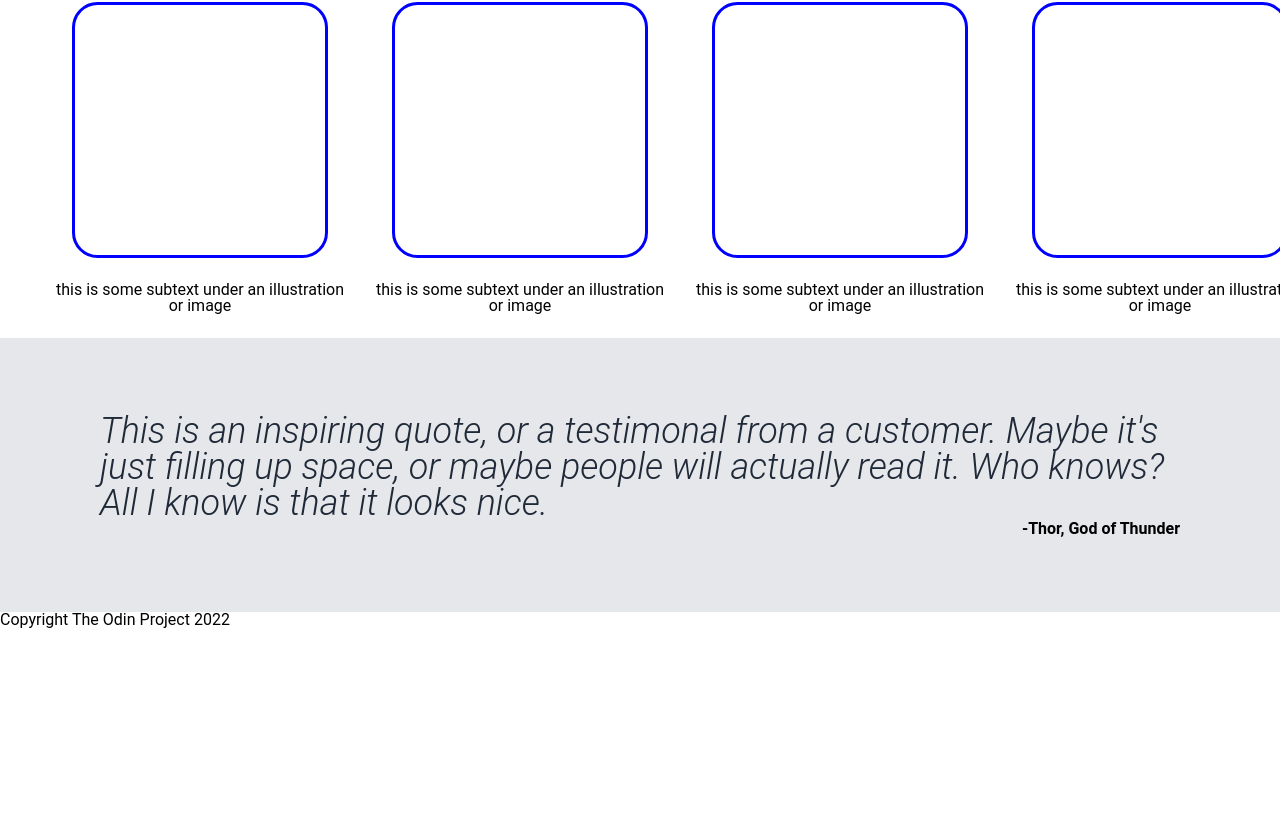
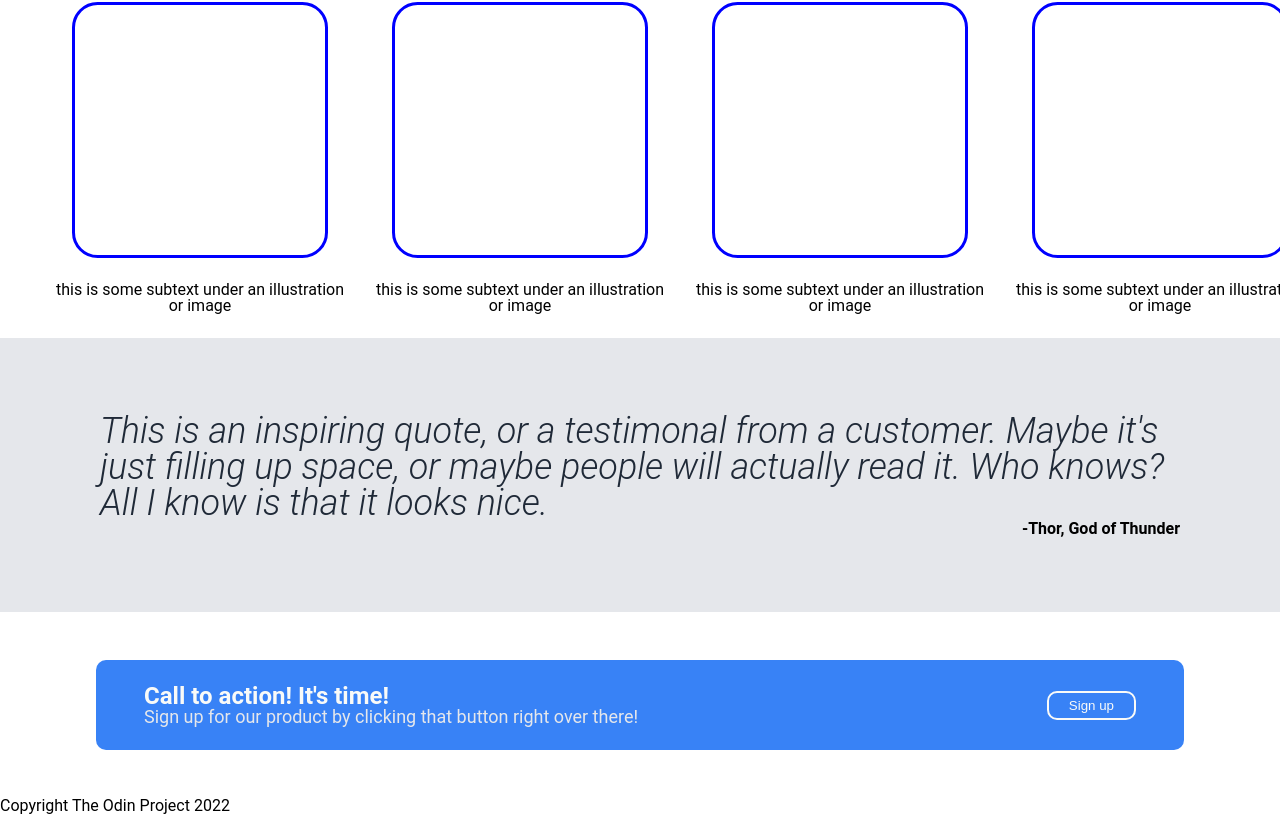
Before and after one commit to rgolds33703/odin_landing_page, a plain HTML site: page index.html in a window 1280 px wide. Shown: the part 235-1050 px from the top of the page. Before the commit the page ends 864 px from the top, so only its background shows below. Drawn offline with Linux system fonts and the light colour scheme.

Commit message:
added action section

```diff
--- a/index.html
+++ b/index.html
@@ -52,7 +52,15 @@
            <p class="quote quote-text">This is an inspiring quote, or a testimonal from a customer. Maybe it's just filling up space, or maybe people will actually read it. Who knows? All I know is that it looks nice.</p>
            <p class="citation">-Thor, God of Thunder</p>
        </article>
-       <article class="action_card"></article>
+       <article class="action_card">
+           <div class="action-left">
+                <h2 class="header-logo-text">Call to action! It's time!</h2>
+                <p class="hero-secondary-text">Sign up for our product by clicking that button right over there!</p>
+           </div>
+           <div class="action-right">
+                <button>Sign up</button>
+           </div>
+       </article>
    </section>
    <footer>Copyright The Odin Project 2022</footer>
 </body>
--- a/style.css
+++ b/style.css
@@ -153,3 +153,21 @@ header {
     align-self: flex-end;
     font-weight: bold;
 }
+
+.action_card {
+    background-color: var(--action-bg-color);
+    display: flex;
+    justify-content: space-between;
+    align-items: center;
+    margin: 48px 96px;
+    padding: 24px 48px;
+    border-radius: 10px;
+}
+
+.action_card button {
+    background-color: var(--action-bg-color);
+    border: 2px solid var(--header-main-text);
+    padding: 5px 20px;
+    border-radius: 10px;
+    color: var(--header-main-text);
+}
```
